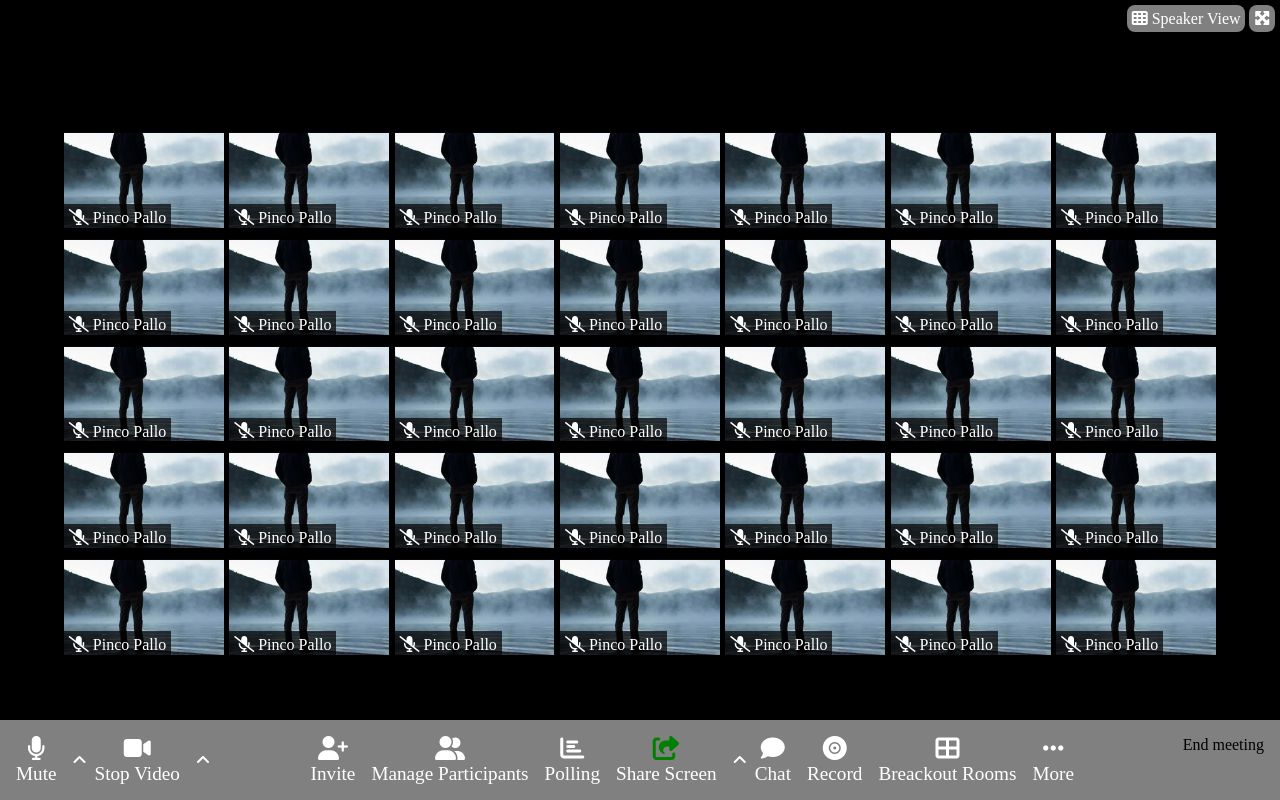
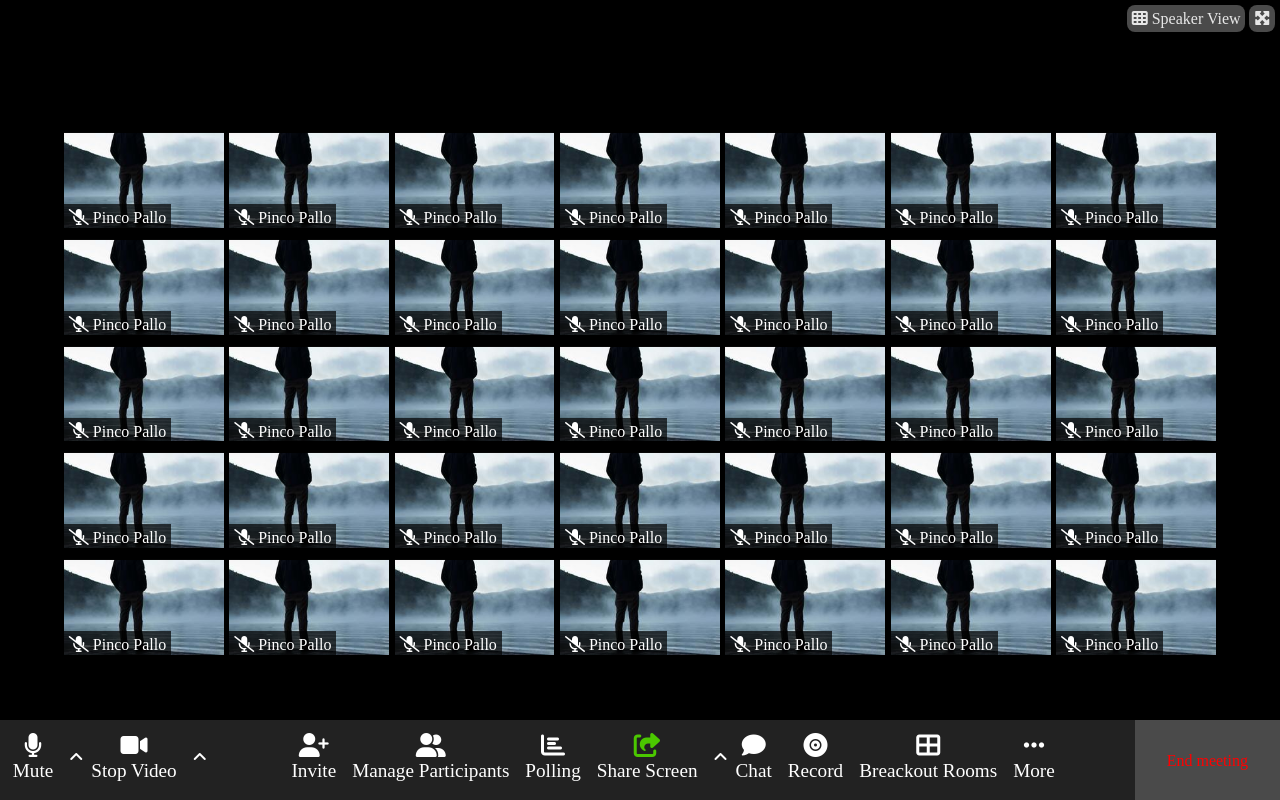
Before and after one commit to PierluigiTornesi/html-css-zoom, a plain HTML site: page index.html in a window 1280 px wide. Drawn offline with Linux system fonts and the light colour scheme.

Commit message:
add: aggiunta end-button

```diff
--- a/css/style.css
+++ b/css/style.css
@@ -23,10 +23,10 @@ img {
 }
 /* classe per modificare i simboli in alto a destra */
 .view , .simbolo{
-    background-color: gray;
+    background-color: #4a4a4a;
     padding: 0.3rem;
     border-radius: 0.5rem;
-    color: white;
+    color: #e7e7e7;
     font-size: 1rem;
 }
 /* classe del container centrale */
@@ -74,8 +74,7 @@ img {
     left: 0;
     height: 80px;
     width: 100%;
-    background-color: gray;
-    padding: 1rem;
+    background-color: #222222;
 }
 /* classe per le liste */
 ul{
@@ -90,6 +89,7 @@ li{
 .list-utils{
     list-style-type: none;
     display: flex;
+    padding: 0.8rem;
 }
 /* classe per le liste verticali delle utils */
 .vertical-utils{
@@ -109,5 +109,12 @@ li{
 }
 /* classe per colorare di verde una sola util */
 #green{
-    color: green;
+    color: #4bc800;
 }
+/* classe per l'end button */
+.end-button{
+    background-color: #4a4a4a;
+    color: red;
+    font-size: 1rem;
+    padding: 2rem;
+}
--- a/index.html
+++ b/index.html
@@ -707,7 +707,7 @@
                     <!-- /div contenente le utils centrali -->
                     <!-- div contenente il bottone per terminare il meeting -->
                     <div class="end-button">
-                        <span >End meeting</span>
+                        <p>End meeting</p>
                     </div>
                     <!-- /div contenente il bottone per terminare il meeting -->
                 </div>
```
